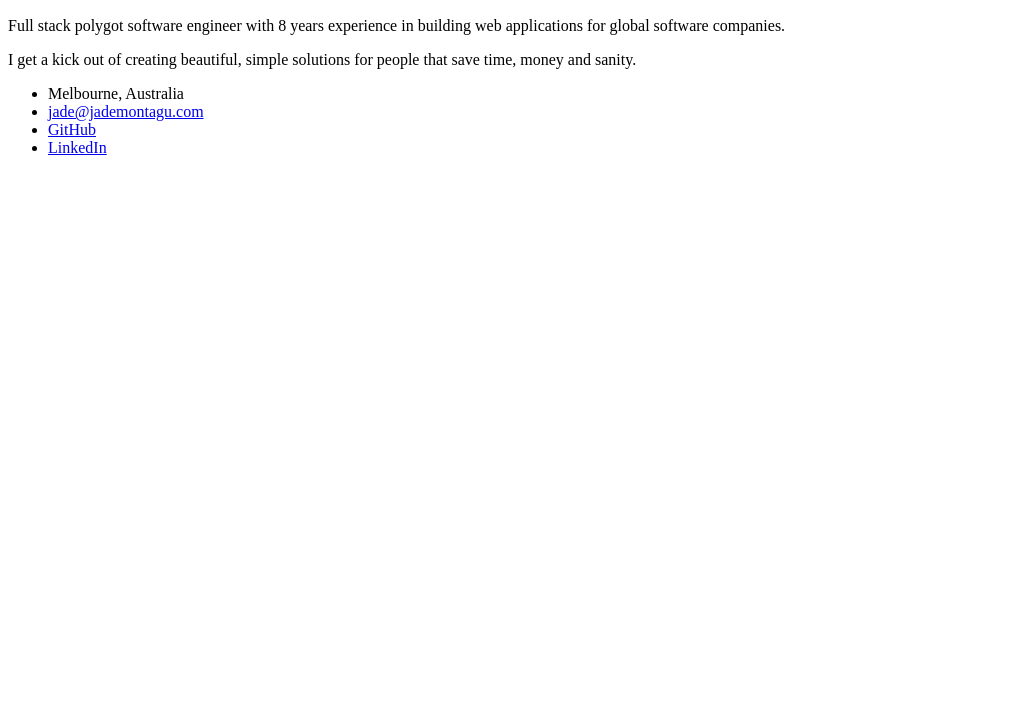
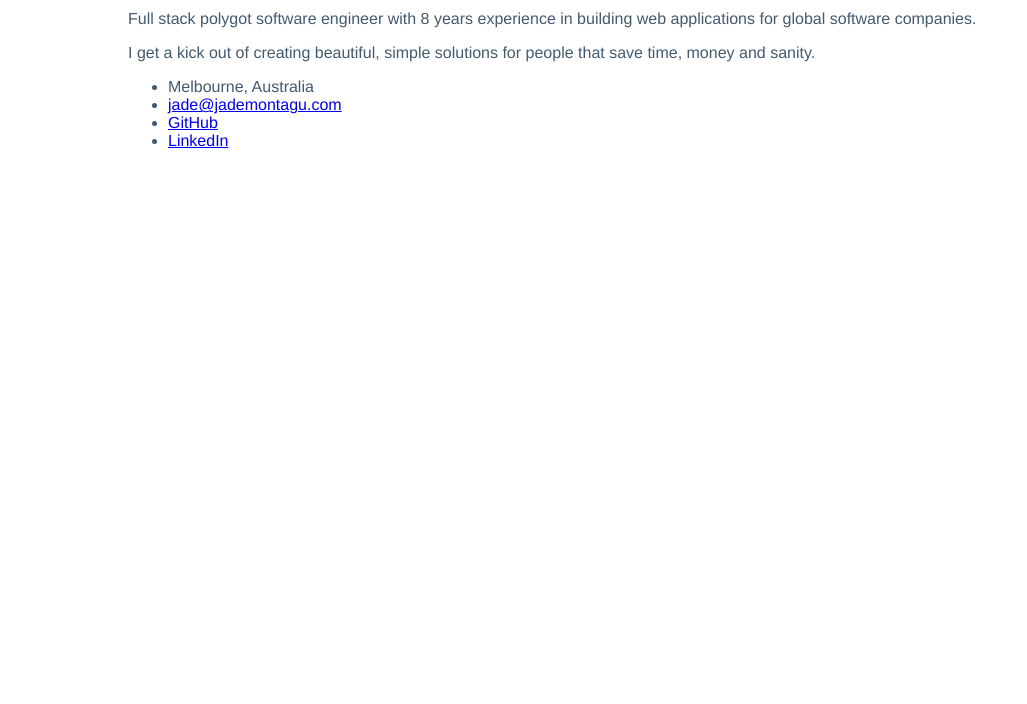
Before and after one commit to JMontagu/jmontagu.github.io, a plain HTML site: page index.html in a window 1280 px wide. Shown: the part 96-800 px from the top of the page, without its empty margins (0-1027 px from the left). Drawn offline with Linux system fonts and the light colour scheme.

Commit message:
Add basic styles

```diff
--- a/index.html
+++ b/index.html
@@ -13,8 +13,11 @@
 		  ga('send', 'pageview');
 
 		</script>
+		<link rel="stylesheet" type="text/css" href="main.css">
+		<link href="https://fonts.googleapis.com/css?family=Merriweather" rel="stylesheet">
 	</head>
 	<body>
+		<div class="container">
 			<h1>Jade Montagu</h1>
 			<h2>Senior Software Engineer</h2>
 			<p>Full stack polygot software engineer with 8 years experience in building web applications for global software companies.</p>
@@ -25,5 +28,6 @@
 				<li><a href="https://github.com/JMontagu">GitHub</a></li>
 				<li><a href="https://uk.linkedin.com/in/jademontagu">LinkedIn</a></li>
 			</ul>
+		</div>
 	</body>
 </html>
--- /dev/null
+++ b/main.css
@@ -0,0 +1,19 @@
+body {
+  font-family: Apple SD Gothic Neo, AppleSDGothicNeo, Helvetica, Arial,
+    sans-serif;
+  font-weight: 300;
+  color: rgb(67, 90, 111);
+  margin: 0px;
+  padding: 0px;
+}
+
+.container {
+  margin: 0 auto;
+  max-width: 1024px;
+}
+
+@media (max-width: 1024px) {
+  .container {
+    margin: 0 20px;
+  }
+}
```
Lines whose indentation alone changed are shown as unchanged.
